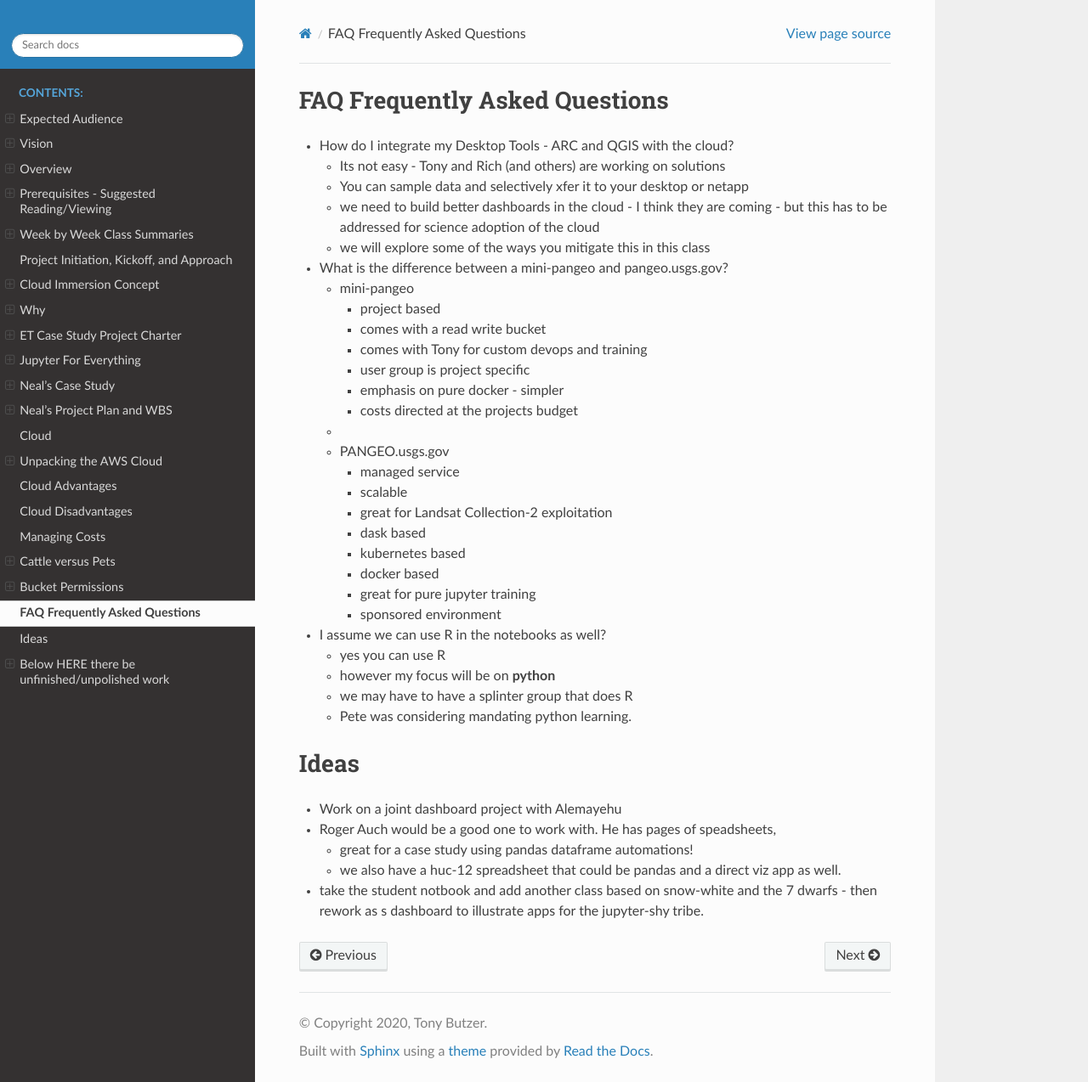
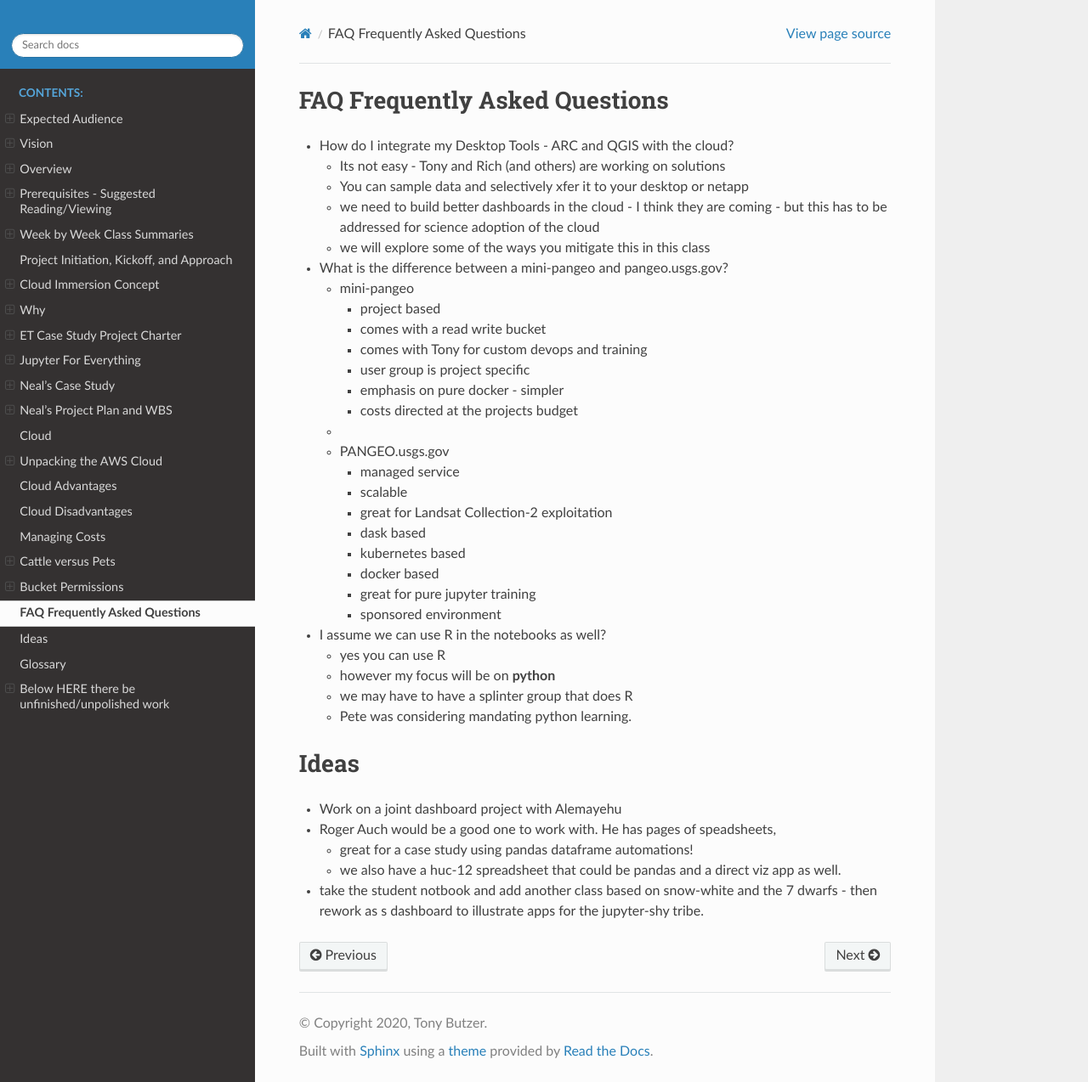
Before and after one commit to tonybutzer/harmony, a Sphinx documentation site: the page built from documentation/source/13FAQ.md, in a window 1280 px wide and 1274 px high. Shown: the whole window at 85% size. Built offline with Sphinx 7.4.7 and the Read the Docs theme 2.0.0, drawn with Linux system fonts in a browser that asks for light colours; pages that are not in the unit, such as notebooks, are missing from menus.

Commit message:
automatic git update from Makefile

```diff
--- a/documentation/source/index.rst
+++ b/documentation/source/index.rst
@@ -17,7 +17,7 @@ Welcome to AWS -- PANGEO Onboarding Training
    10project_plan
    12cloud.md
    13FAQ.md
-   13Glossary.md
+   13glossary.md
    14project_plan
 .. 15conops.md
 .. 18sandbox.md
```
